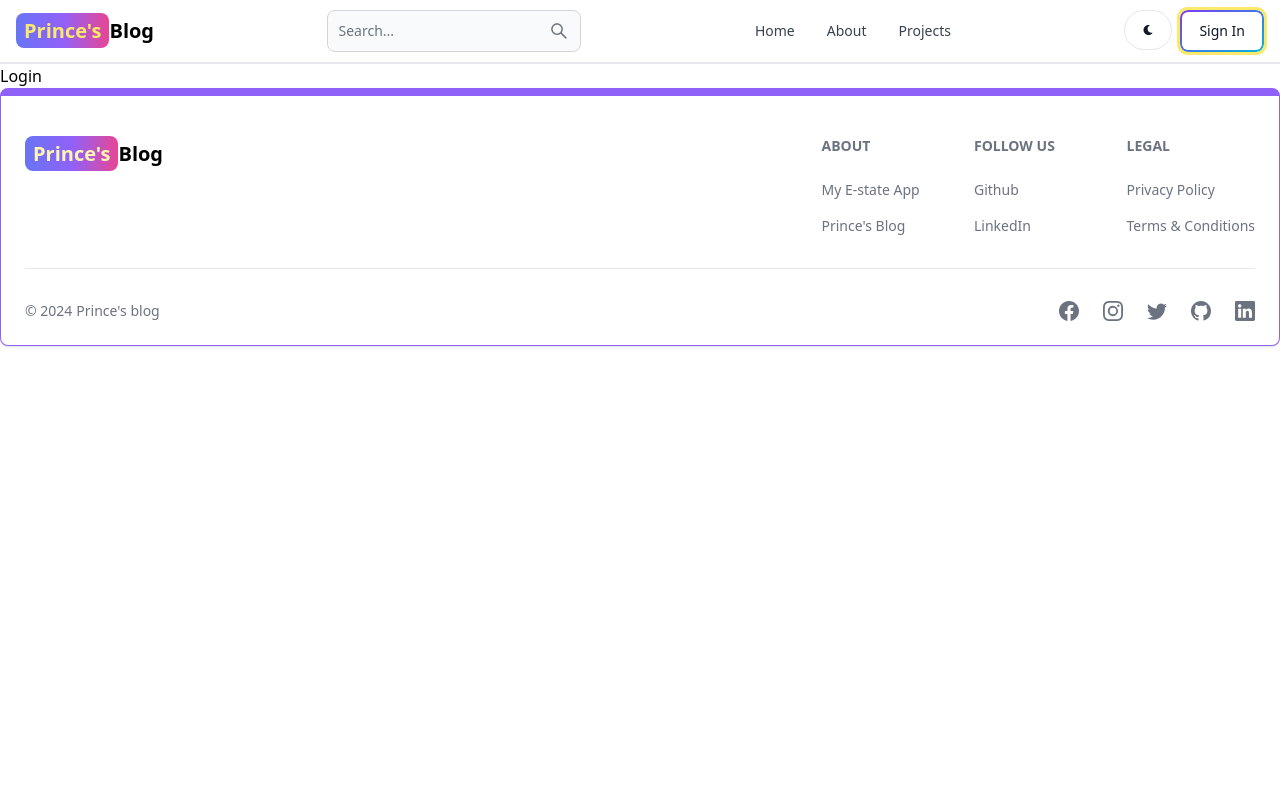
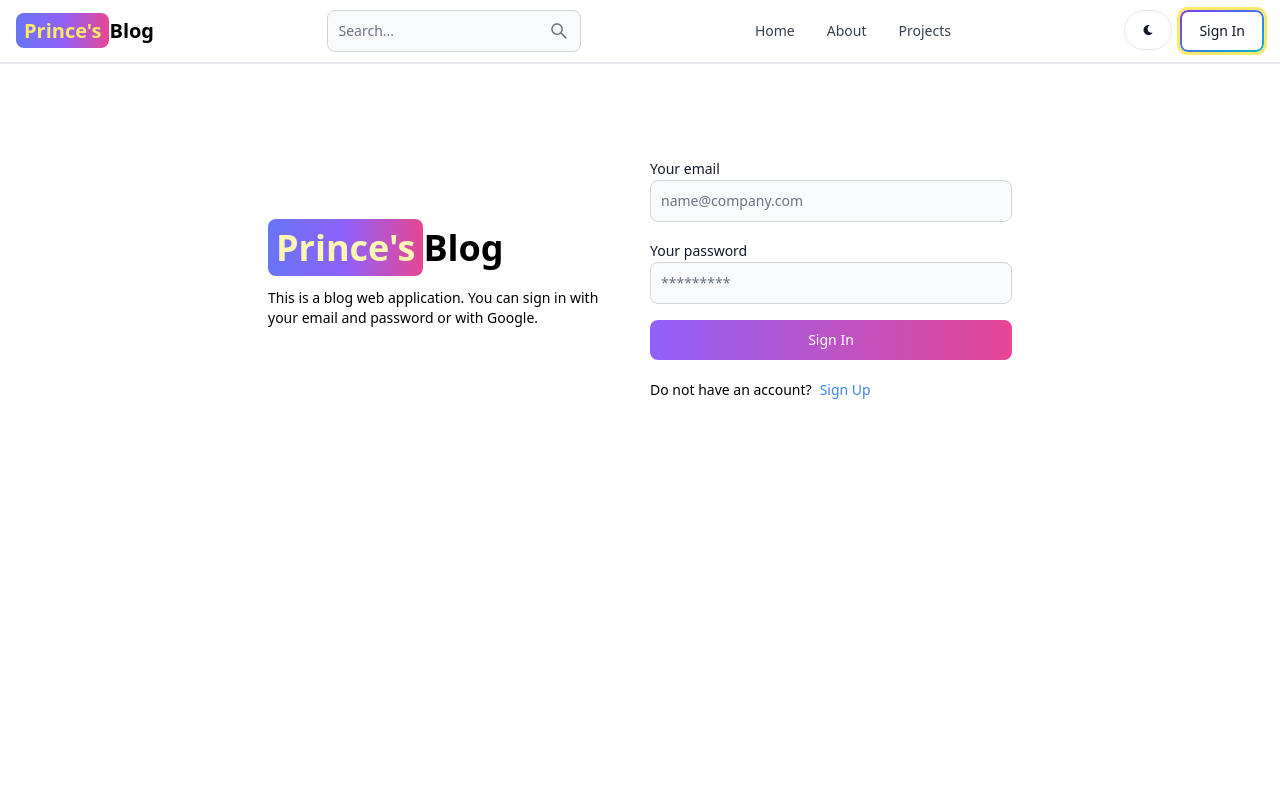
Before and after one commit to PrashantAgrawal2107/MERN-Blog-App, a React (Vite) app in the folder client/: page /login in a window 1280 px wide. Shown: the top 800 px of the page. Built offline with nearby package versions, Linux system fonts and the light colour scheme.

Commit message:
complete signin page functionality

```diff
--- a/client/src/pages/Login.jsx
+++ b/client/src/pages/Login.jsx
@@ -1,7 +1,112 @@
-import React from 'react'
+import { Alert, Button, Label, Spinner, TextInput } from 'flowbite-react';
+import { useState } from 'react';
+import { Link, useNavigate } from 'react-router-dom';
 
 export default function Login() {
+  const [formData, setFormData] = useState({});
+  const [errorMessage, setErrorMessage] = useState(null);
+  const [loading, setLoading] = useState(false);
+  const navigate = useNavigate();
+
+  const handleChange = (e) => {
+    setFormData({ ...formData, [e.target.id]: e.target.value.trim() });
+  };
+  const handleSubmit = async (e) => {
+    e.preventDefault();
+    if (!formData.email || !formData.password) {
+      return setErrorMessage('Please fill out all fields.');
+    }
+    try {
+      setLoading(true);
+      setErrorMessage(null);
+      const res = await fetch('/api/auth/signin', {
+        method: 'POST',
+        headers: { 'Content-Type': 'application/json' },
+        body: JSON.stringify(formData),
+      });
+      const data = await res.json();
+      // console.log(data);
+      if (data.success === false) {
+        setErrorMessage(data.message);
+        setLoading(false);
+        return ;
+      }
+      setLoading(false);
+      if(res.ok) {
+        navigate('/');
+      }
+    } catch (error) {
+      setErrorMessage(error.message);
+      setLoading(false);
+    }
+  };
   return (
-    <div>Login</div>
-  )
+    <div className='min-h-screen mt-20'>
+      <div className='flex p-3 max-w-3xl mx-auto flex-col md:flex-row md:items-center gap-5'>
+        {/* left */}
+        <div className='flex-1'>
+          <Link to='/' className='font-bold dark:text-white text-4xl'>
+            <span className='px-2 py-1 bg-gradient-to-r from-indigo-500 via-purple-500 to-pink-500 rounded-lg text-yellow-100'>
+              Prince's
+            </span>
+            Blog
+          </Link>
+          <p className='text-sm mt-5'>
+            This is a blog web application. You can sign in with your email and password
+            or with Google.
+          </p>
+        </div>
+        {/* right */}
+
+        <div className='flex-1'>
+          <form className='flex flex-col gap-4' onSubmit={handleSubmit}>
+            <div>
+              <Label value='Your email' />
+              <TextInput
+                type='email'
+                placeholder='name@company.com'
+                id='email'
+                onChange={handleChange}
+              />
+            </div>
+            <div>
+              <Label value='Your password' />
+              <TextInput
+                type='password'
+                placeholder='*********'
+                id='password'
+                autoComplete='off'
+                onChange={handleChange}
+              />
+            </div>
+            <Button
+              gradientDuoTone='purpleToPink'
+              type='submit'
+              disabled={loading}
+            >
+              {loading ? (
+                <>
+                  <Spinner size='sm' />
+                  <span className='pl-3'>Loading...</span>
+                </>
+              ) : (
+                'Sign In'
+              )}
+            </Button>
+          </form>
+          <div className='flex gap-2 text-sm mt-5'>
+            <span>Do not have an account?</span>
+            <Link to='/signup' className='text-blue-500'>
+              Sign Up
+            </Link>
+          </div>
+          {errorMessage && (
+            <Alert className='mt-5' color='failure'>
+              {errorMessage}
+            </Alert>
+          )}
+        </div>
+      </div>
+    </div>
+  );
 }
--- a/client/src/pages/SignUp.jsx
+++ b/client/src/pages/SignUp.jsx
@@ -83,7 +83,7 @@
               <Label value='Your password' />
               <TextInput
                 type='password'
-                placeholder='Password'
+                placeholder='**********'
                 id='password'
                 autoComplete='off'
                 onChange={handleChange}
```
